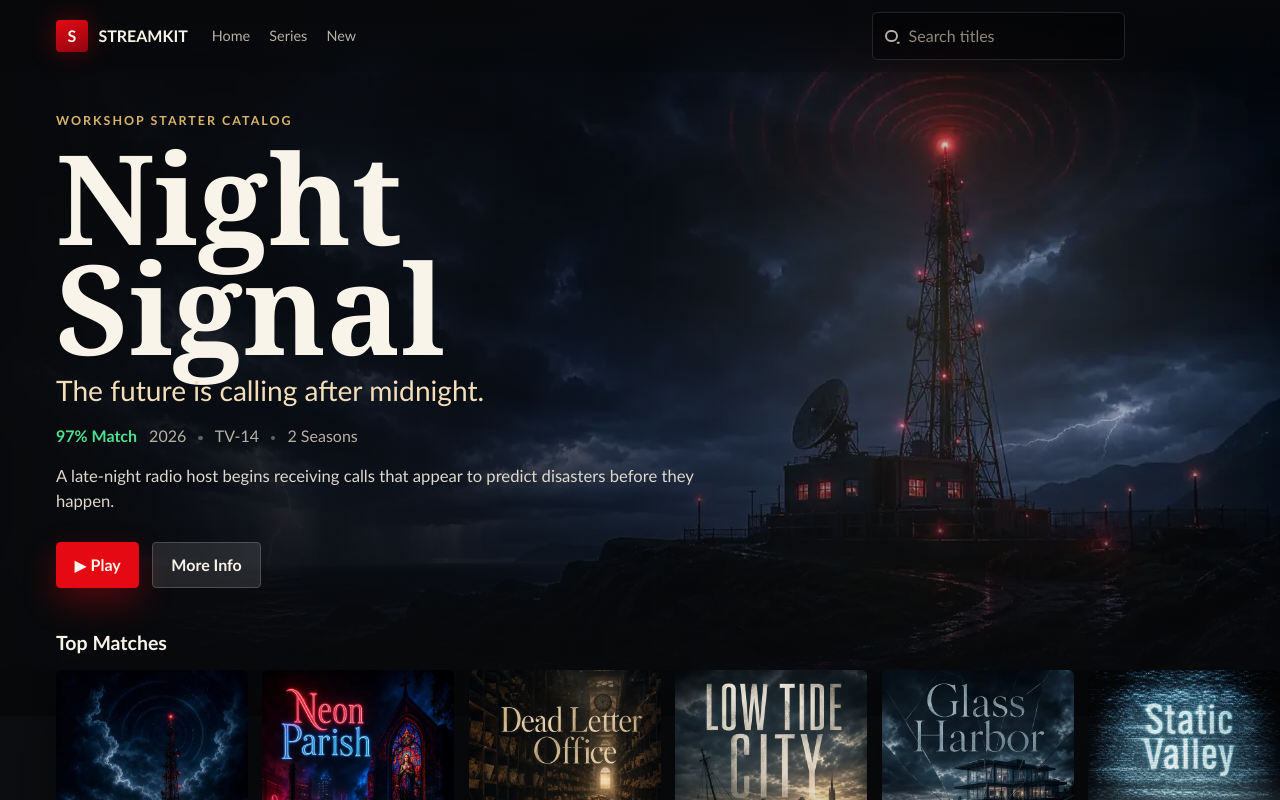
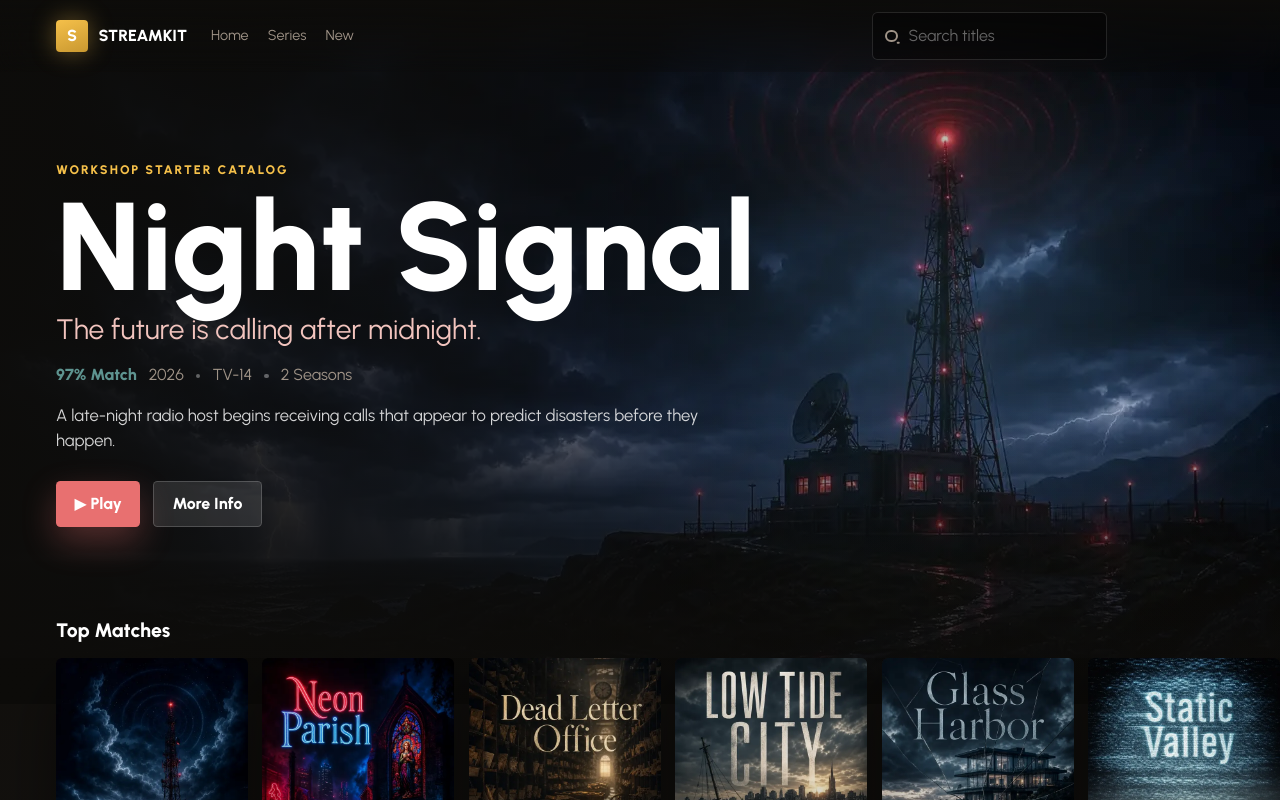
Before and after one commit to eldonhernandez1/Fresh-Flicks, a React (Vite) app: page / in a window 1280 px wide. Shown: the top 800 px of the page. Built offline with nearby package versions, Linux system fonts and the light colour scheme.

Commit message:
Added new fonts and new color palette

```diff
--- a/index.html
+++ b/index.html
@@ -4,6 +4,9 @@
     <meta charset="UTF-8" />
     <meta name="viewport" content="width=device-width, initial-scale=1.0" />
     <title>Fresh Flicks</title>
+    <link rel="preconnect" href="https://fonts.googleapis.com" />
+    <link rel="preconnect" href="https://fonts.gstatic.com" crossorigin />
+    <link href="https://fonts.googleapis.com/css2?family=Urbanist:wght@400;600;800;900&display=swap" rel="stylesheet" />
   </head>
   <body>
     <div id="root"></div>
--- a/src/styles.css
+++ b/src/styles.css
@@ -1,23 +1,23 @@
 :root {
   color-scheme: dark;
-  font-family:
-    "Avenir Next", "Trebuchet MS", "Segoe UI", system-ui, sans-serif;
+  font-family: "Urbanist", system-ui, sans-serif;
   line-height: 1.5;
   font-weight: 400;
-  color: #f8f4ea;
-  background: #08090b;
+  color: #ffffff;
+  background: #0d0c0a;
   font-synthesis: none;
   text-rendering: optimizeLegibility;
-  --bg: #08090b;
-  --bg-soft: #121316;
-  --panel: rgba(20, 21, 24, 0.84);
+  --bg: #0d0c0a;
+  --bg-soft: #181512;
+  --panel: rgba(22, 19, 16, 0.84);
   --line: rgba(255, 255, 255, 0.12);
-  --muted: #b6b0a5;
-  --text: #f8f4ea;
-  --red: #e50914;
-  --red-dark: #ad0710;
-  --gold: #d8b36a;
-  --green: #4edf8f;
+  --muted: #a09488;
+  --text: #ffffff;
+  --red: #e87070;
+  --red-dark: #c55050;
+  --gold: #f5c04a;
+  --green: #5e9490;
+  --blush: #f2c4be;
   --shadow: 0 24px 70px rgba(0, 0, 0, 0.48);
 }
 
@@ -54,8 +54,8 @@ video {
 .app-shell {
   min-height: 100vh;
   background:
-    radial-gradient(circle at 16% 0%, rgba(229, 9, 20, 0.16), transparent 32rem),
-    linear-gradient(180deg, #08090b 0%, #111215 48%, #08090b 100%);
+    radial-gradient(circle at 16% 0%, rgba(245, 192, 74, 0.12), transparent 32rem),
+    linear-gradient(180deg, #0d0c0a 0%, #181512 48%, #0d0c0a 100%);
 }
 
 .topbar {
@@ -70,7 +70,7 @@ video {
   gap: 1.5rem;
   min-height: 4.5rem;
   padding: 0 3.5rem;
-  background: linear-gradient(180deg, rgba(8, 9, 11, 0.92), rgba(8, 9, 11, 0.2));
+  background: linear-gradient(180deg, rgba(13, 12, 10, 0.92), rgba(13, 12, 10, 0.2));
   backdrop-filter: blur(14px);
 }
 
@@ -96,8 +96,8 @@ video {
   height: 2rem;
   place-items: center;
   border-radius: 0.25rem;
-  background: linear-gradient(160deg, var(--red), #8f0610);
-  box-shadow: 0 0 24px rgba(229, 9, 20, 0.35);
+  background: linear-gradient(160deg, var(--gold), #c99830);
+  box-shadow: 0 0 24px rgba(245, 192, 74, 0.4);
 }
 
 .nav-links {
@@ -151,7 +151,7 @@ video {
 }
 
 .search-input-row input::placeholder {
-  color: #8e887f;
+  color: rgba(255, 255, 255, 0.38);
 }
 
 .search-dropdown {
@@ -163,7 +163,7 @@ video {
   margin: 0;
   padding: 0.4rem 0;
   list-style: none;
-  background: #1a1b1f;
+  background: #1c1814;
   border: 1px solid var(--line);
   border-radius: 0.5rem;
   box-shadow: var(--shadow);
@@ -234,9 +234,9 @@ video {
   position: absolute;
   inset: 0;
   background:
-    linear-gradient(90deg, rgba(8, 9, 11, 0.98) 0%, rgba(8, 9, 11, 0.76) 35%, rgba(8, 9, 11, 0.22) 68%),
-    linear-gradient(0deg, #08090b 0%, rgba(8, 9, 11, 0) 42%),
-    radial-gradient(circle at 74% 46%, rgba(216, 179, 106, 0.18), transparent 23rem);
+    linear-gradient(90deg, rgba(13, 12, 10, 0.98) 0%, rgba(13, 12, 10, 0.76) 35%, rgba(13, 12, 10, 0.22) 68%),
+    linear-gradient(0deg, #0d0c0a 0%, rgba(13, 12, 10, 0) 42%),
+    radial-gradient(circle at 74% 46%, rgba(94, 148, 144, 0.2), transparent 23rem);
 }
 
 .hero__content,
@@ -272,7 +272,6 @@ p {
 h1 {
   max-width: 14ch;
   margin-bottom: 0.65rem;
-  font-family: Georgia, "Times New Roman", serif;
   font-size: clamp(3.4rem, 10vw, 7.8rem);
   line-height: 0.88;
   letter-spacing: 0;
@@ -287,14 +286,14 @@ h2 {
 .tagline {
   max-width: 36rem;
   margin-bottom: 1rem;
-  color: #f2dfb9;
+  color: var(--blush);
   font-size: clamp(1.15rem, 2.2vw, 1.8rem);
   line-height: 1.25;
 }
 
 .description {
   max-width: 42rem;
-  color: #dfd8cd;
+  color: rgba(255, 255, 255, 0.82);
   font-size: 1.04rem;
 }
 
@@ -341,11 +340,11 @@ h2 {
 
 .button--primary {
   background: var(--red);
-  box-shadow: 0 14px 34px rgba(229, 9, 20, 0.32);
+  box-shadow: 0 14px 34px rgba(232, 112, 112, 0.32);
 }
 
 .button--primary:hover {
-  background: #f31923;
+  background: #f08080;
 }
 
 .button--ghost {
@@ -458,7 +457,7 @@ h2 {
 
 .series-card__meta {
   overflow: hidden;
-  color: #d5cec3;
+  color: rgba(255, 255, 255, 0.7);
   font-size: 0.78rem;
   text-overflow: ellipsis;
   white-space: nowrap;
@@ -520,7 +519,7 @@ h2 {
 
 .detail-panel dd {
   margin: 0.2rem 0 0;
-  color: #e4ddd1;
+  color: rgba(255, 255, 255, 0.82);
 }
 
 .episodes {
@@ -570,8 +569,8 @@ h2 {
 .watch-shell {
   min-height: 100vh;
   background:
-    radial-gradient(circle at 86% 12%, rgba(229, 9, 20, 0.15), transparent 24rem),
-    #020203;
+    radial-gradient(circle at 86% 12%, rgba(94, 148, 144, 0.15), transparent 24rem),
+    #0a0908;
 }
 
 .watch-topbar {
@@ -631,7 +630,7 @@ h2 {
   border: 1px solid var(--line);
   border-radius: 0.45rem;
   padding: 1.1rem;
-  background: rgba(12, 12, 14, 0.78);
+  background: rgba(20, 18, 16, 0.78);
   backdrop-filter: blur(20px);
 }
 
@@ -684,8 +683,8 @@ h2 {
   .hero__veil,
   .detail-hero__veil {
     background:
-      linear-gradient(180deg, rgba(8, 9, 11, 0.12) 0%, rgba(8, 9, 11, 0.72) 38%, #08090b 100%),
-      linear-gradient(90deg, rgba(8, 9, 11, 0.8), rgba(8, 9, 11, 0.35));
+      linear-gradient(180deg, rgba(13, 12, 10, 0.12) 0%, rgba(13, 12, 10, 0.72) 38%, #0d0c0a 100%),
+      linear-gradient(90deg, rgba(13, 12, 10, 0.8), rgba(13, 12, 10, 0.35));
   }
 
   .hero__content {
```
Also changed, not shown: .claude/settings.local.json (added), public/color palette/color-palette.png (added).
